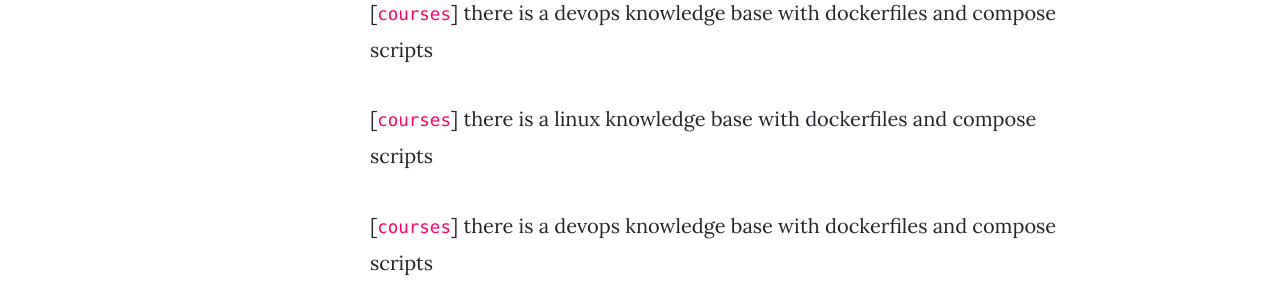
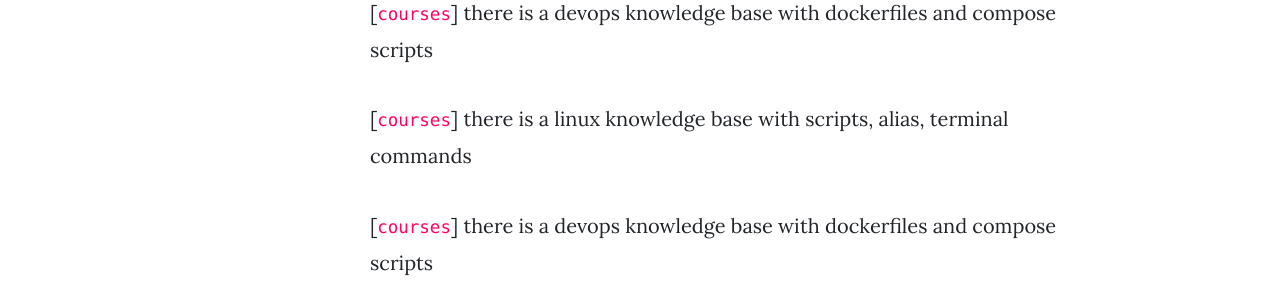
Before and after one commit to softwareshinobi/blog.softwareshinobi.digital, a Jekyll site: the page built from _posts/2023-12-19-targets.md, in a window 1280 px wide and 900 px high, scrolled down 1571 px. Shown: the part 154-454 px from the top of the window. Built offline with Jekyll 4.4.1, drawn with Linux system fonts in a browser that asks for light colours; nearby versions of some CDN libraries; comment, search, counter and statistics services are not loaded.

Commit message:
automated terminal push

```diff
--- a/_posts/2023-12-19-targets.md
+++ b/_posts/2023-12-19-targets.md
@@ -46,7 +46,7 @@ daily delivery for remainder of year
 
 [`courses`] there is a devops knowledge base with dockerfiles and compose scripts
 
-[`courses`] there is a linux knowledge base with dockerfiles and compose scripts
+[`courses`] there is a linux knowledge base with scripts, alias, terminal commands
 
 [`courses`] there is a devops knowledge base with dockerfiles and compose scripts
 
```
